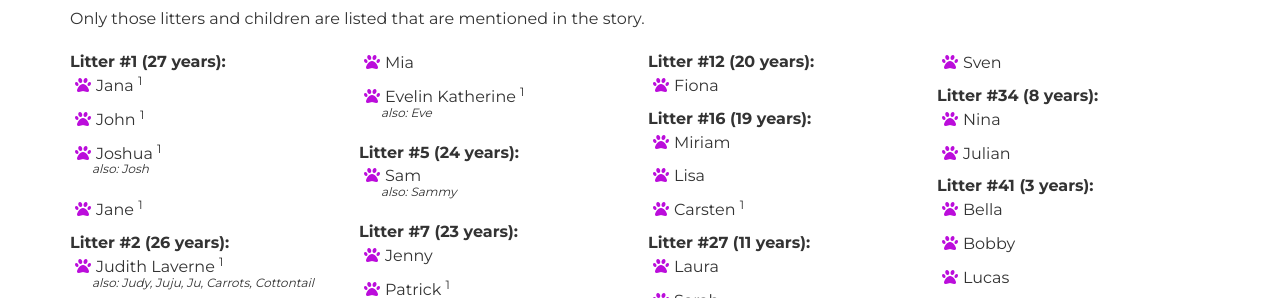
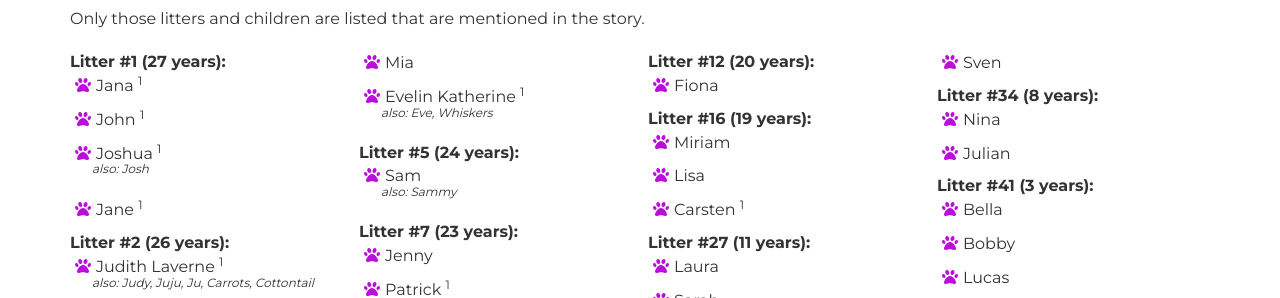
Before and after one commit to Anheledir/ChroniclesOfZootopia, a Jekyll site: the page built from appendix/characters.md, in a window 1280 px wide and 900 px high, scrolled down 1583 px. Shown: the part 155-453 px from the top of the window. Built offline with Jekyll 4.4.1, drawn with Linux system fonts in a browser that asks for light colours; nearby versions of some CDN libraries.

Commit message:
added Sven's nickname for Evelin

```diff
--- a/_data/charactersHopps.yml
+++ b/_data/charactersHopps.yml
@@ -31,7 +31,7 @@
   litter: 3
   hasFamily: false
 - name: Evelin Katherine
-  nickname: Eve
+  nickname: Eve, Whiskers
   litter: 3
   hasFamily: true
 - name: Sam
```
